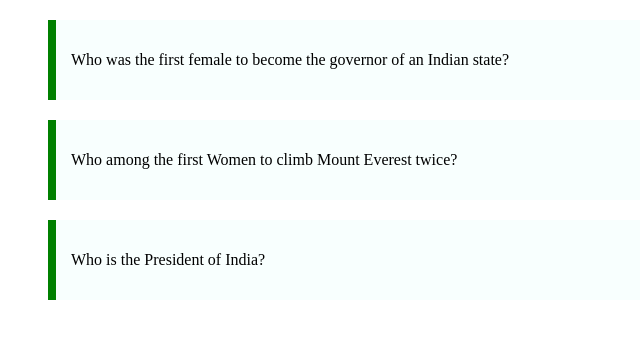
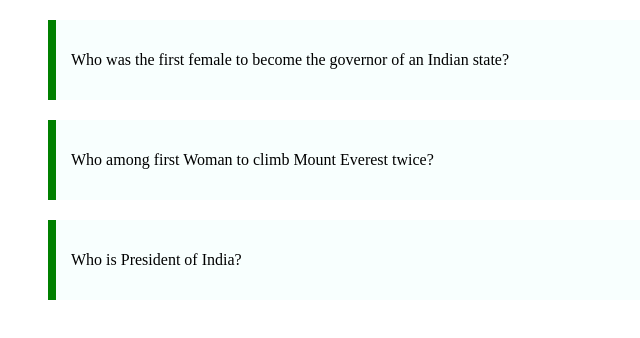
Before and after one commit to acciojob/css-list-of-questions-SandeepKumarSolanki, a website: page main.html in a window 1280 px wide. Shown: the full height of the page, 0-640 px from the left. Drawn offline with Linux system fonts and the light colour scheme.

Commit message:
created a submission

```diff
--- a/main.html
+++ b/main.html
@@ -12,10 +12,10 @@
         <p>Who was the first female to become the governor of an Indian state?</p>
     </blockquote>
     <blockquote class="questions">
-        <p>Who among the first Women to climb Mount Everest twice?</p>
+        <p>Who among first Woman to climb Mount Everest twice?</p>
     </blockquote>
     <blockquote class="questions">
-        <p>Who is the President of India?</p>
+        <p>Who is President of India?</p>
     </blockquote>
 
 	<!-- the entire body must be written by student -->
```
